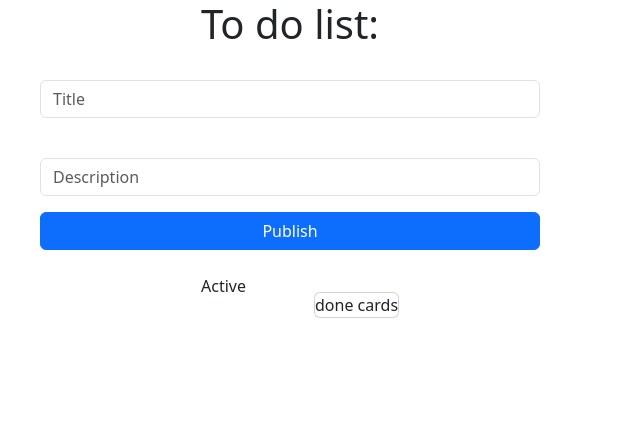
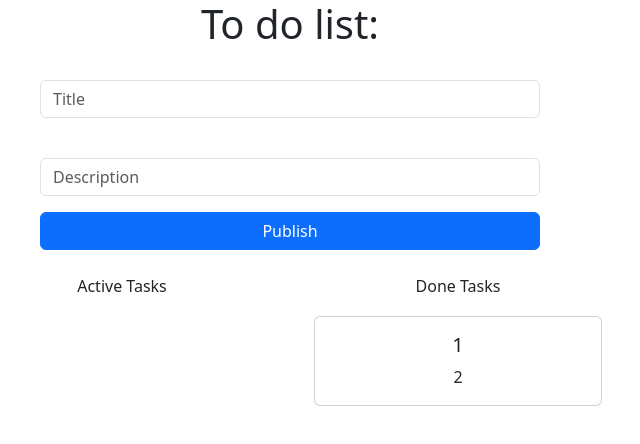
Before and after one commit to ania-leichenko/to-do-list, a Next.js app: page / in a window 1280 px wide. Shown: the top 444 px of the page, without its empty margins (350-990 px from the left). Built offline with nearby package versions, Linux system fonts and the light colour scheme.

Commit message:
added-done-cards-component

```diff
--- a/src/app/active-cards.tsx
+++ b/src/app/active-cards.tsx
@@ -16,10 +16,9 @@ export default function ActiveCards() {
     }
   }, []);
 
-  console.log("formDataArray", formDataArray);
   return (
     <div>
-      Active
+      Active Tasks
       {formDataArray.map((item, index) => (
         <Card style={{ width: "18rem" }} key={index} className="card">
           <Card.Body>
--- /dev/null
+++ b/src/app/done-cards.tsx
@@ -0,0 +1,17 @@
+"use client";
+import Card from "react-bootstrap/Card";
+
+export default function DoneCards() {
+  return (
+    <div>
+      Done Tasks
+
+        <Card style={{ width: "18rem" }}  className="card">
+          <Card.Body>
+            <Card.Title>1</Card.Title>
+            <Card.Text>2</Card.Text>
+          </Card.Body>
+        </Card>
+    </div>
+  );
+}
--- a/src/app/page.tsx
+++ b/src/app/page.tsx
@@ -4,6 +4,7 @@ import Forms from "./forms";
 import ActiveCards from "./active-cards";
 import "bootstrap/dist/css/bootstrap.min.css";
 import "../../styles/globals.css"
+import DoneCards from "./done-cards";
 
 export default function Home() {
   const [title, setTitle] = useState<string>("");
@@ -14,7 +15,7 @@ export default function Home() {
       <Forms setTitle={setTitle} setDescription={setDescription}></Forms>
       <div className="cards-container">
         <ActiveCards></ActiveCards>
-        <div className="card">done cards</div>
+        <DoneCards></DoneCards>
       </div>
     </main>
   );
```
